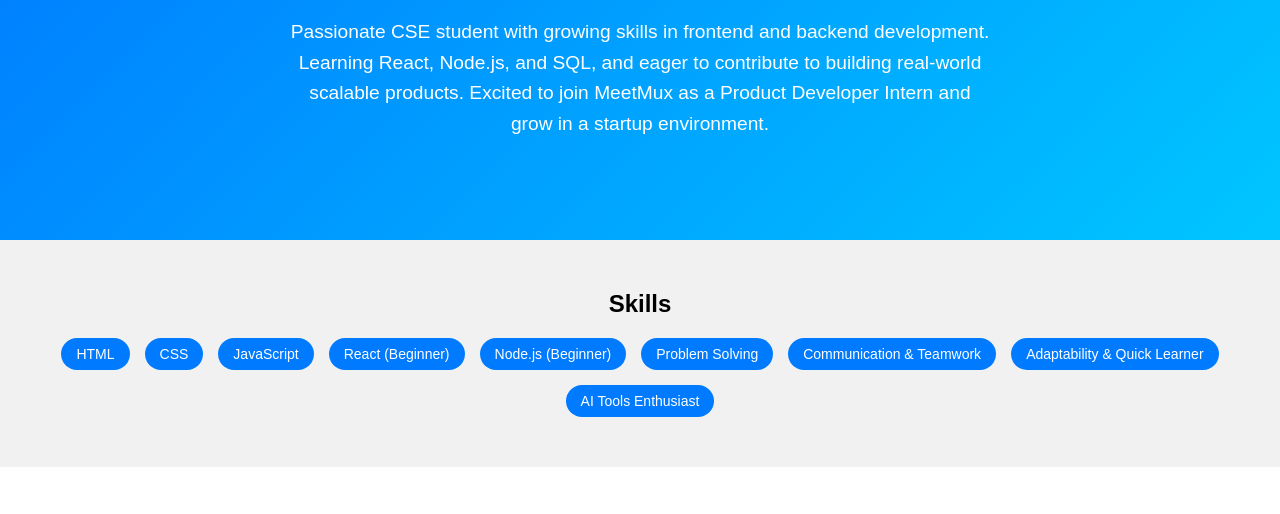
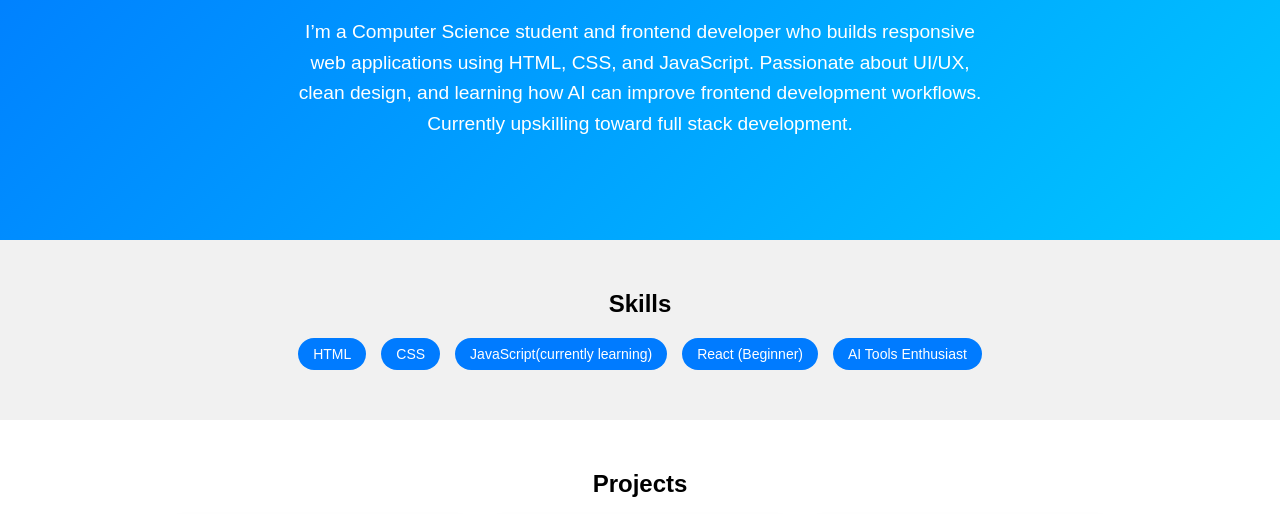
Before and after one commit to syedmohammed098/portfolio-website, a plain HTML site: page index.html in a window 1280 px wide. Shown: the part 148-662 px from the top of the page. Drawn offline with Linux system fonts and the light colour scheme.

Commit message:
Update index.html

```diff
--- a/index.html
+++ b/index.html
@@ -12,7 +12,7 @@
   <header id="hero">
     <div class="hero-container">
       <h1>SYED MOHAMMED WASEEM</h1>
-      <p>Passionate CSE student with growing skills in frontend and backend development. Learning React, Node.js, and SQL, and eager to contribute to building real-world scalable products. Excited to join MeetMux as a Product Developer Intern and grow in a startup environment.</p>
+      <p>I’m a Computer Science student and frontend developer who builds responsive web applications using HTML, CSS, and JavaScript. Passionate about UI/UX, clean design, and learning how AI can improve frontend development workflows. Currently upskilling toward full stack development.</p>
     </div>
   </header>
 
@@ -22,12 +22,8 @@
     <div class="skills-container">
       <span class="skill">HTML</span>
       <span class="skill">CSS</span>
-      <span class="skill">JavaScript</span>
+      <span class="skill">JavaScript(currently learning)</span>
       <span class="skill">React (Beginner)</span>
-      <span class="skill">Node.js (Beginner)</span>
-      <span class="skill">Problem Solving</span>
-      <span class="skill">Communication & Teamwork</span>
-      <span class="skill">Adaptability & Quick Learner</span>
       <span class="skill">AI Tools Enthusiast</span>
     </div>
   </section>
```
